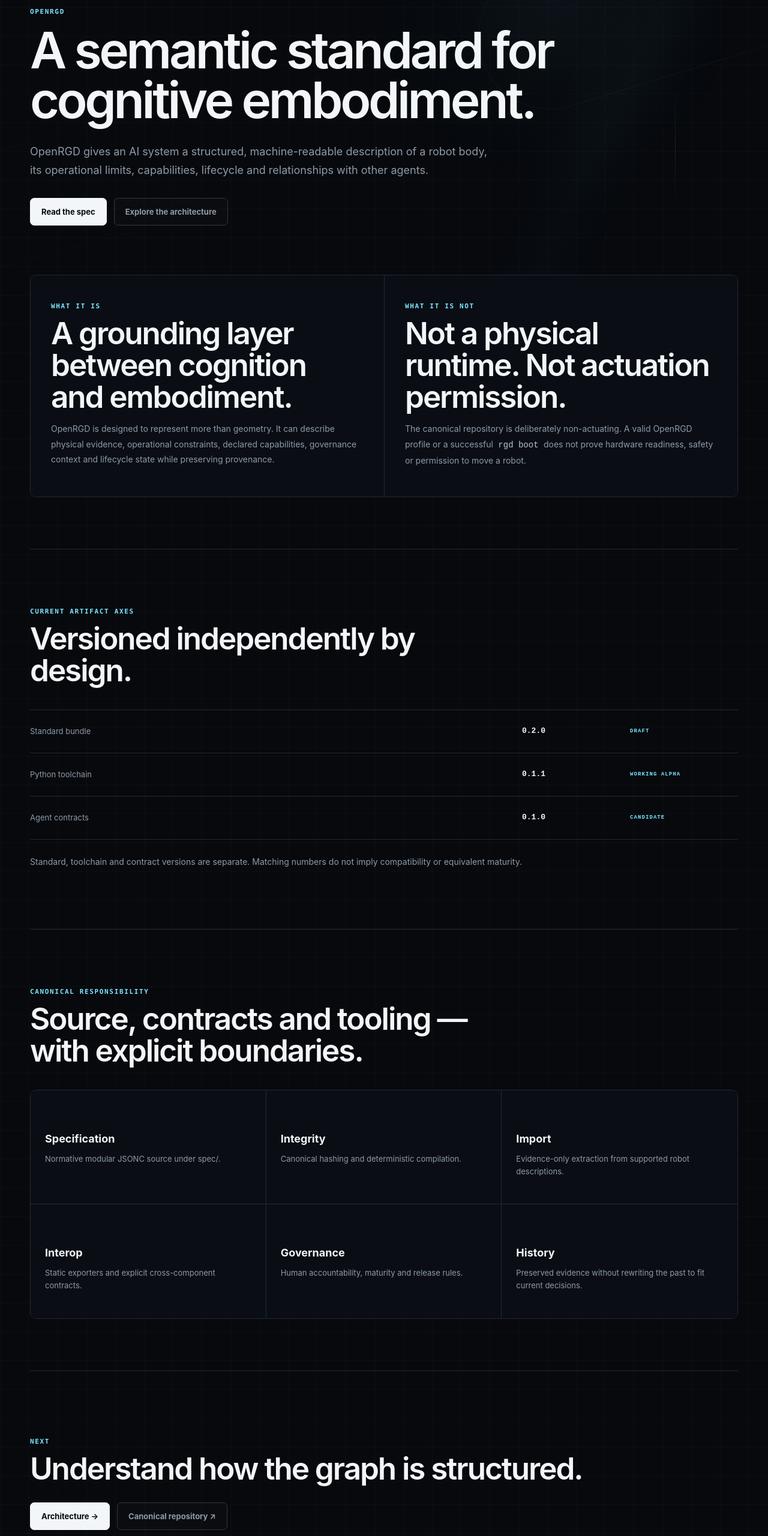
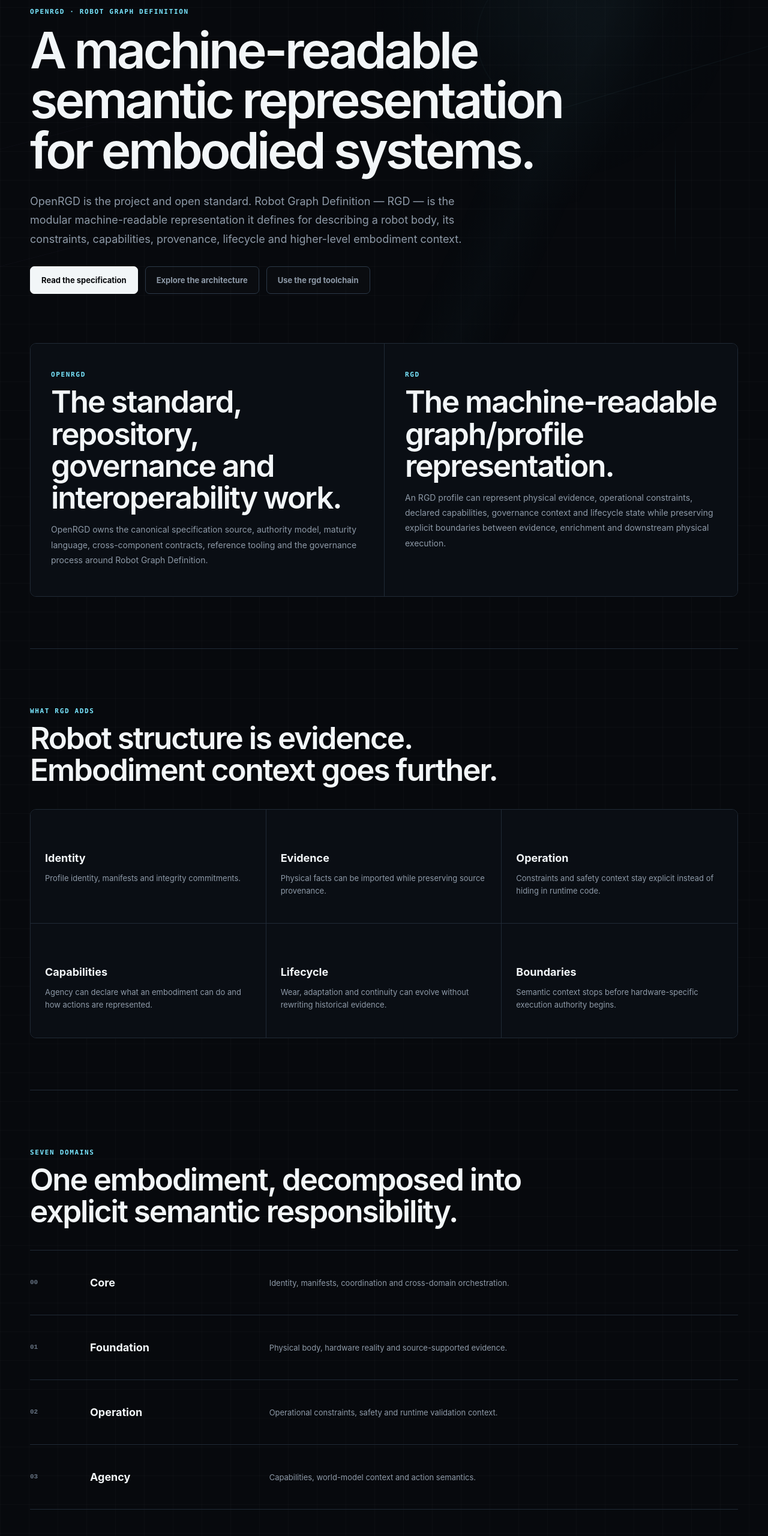
Before and after one commit to OpenRGD/openrgd.org, a Next.js app: page /openrgd in a window 1280 px wide. Shown: the part 180-2741 px from the top of the page at 60% size. Built offline with nearby package versions, Linux system fonts and the light colour scheme.

Commit message:
Separate OpenRGD standard from rgd toolchain

```diff
--- a/app/docs/page.tsx
+++ b/app/docs/page.tsx
@@ -42,8 +42,8 @@ export default function DocsPage() {
           verifies profile integrity, builds deterministic non-actuating context and generates static interoperability artifacts.
         </p>
         <div className="content-actions">
-          <a className="button primary" href="https://github.com/OpenRGD/openrgd" target="_blank" rel="noreferrer">Open repository ↗</a>
-          <a className="button ghost" href="https://github.com/OpenRGD/openrgd/blob/main/CLI_GUIDE.md" target="_blank" rel="noreferrer">CLI reference ↗</a>
+          <a className="button primary" href="/rgd">Explore the rgd toolchain</a>
+          <a className="button ghost" href="https://github.com/OpenRGD/openrgd" target="_blank" rel="noreferrer">Open repository ↗</a>
         </div>
       </section>
 
--- a/app/globals.css
+++ b/app/globals.css
@@ -3339,3 +3339,43 @@ body > main {
     gap: 8px;
   }
 }
+
+
+/* rgd toolchain page */
+.toolchain-command-list {
+  border-top: 1px solid var(--line);
+}
+
+.toolchain-command-list article {
+  min-height: 94px;
+  display: grid;
+  grid-template-columns: 100px minmax(240px,.9fr) 1.4fr;
+  gap: 24px;
+  align-items: center;
+  border-bottom: 1px solid var(--line);
+}
+
+.toolchain-command-list span {
+  color: var(--accent);
+  font: 700 9px/1 ui-monospace, monospace;
+}
+
+.toolchain-command-list code {
+  color: #c3ced8;
+  font: 600 11px/1.5 ui-monospace, monospace;
+}
+
+.toolchain-command-list p {
+  margin: 0;
+  color: var(--muted);
+  font-size: 12px;
+  line-height: 1.65;
+}
+
+@media (max-width: 720px) {
+  .toolchain-command-list article {
+    grid-template-columns: 1fr;
+    gap: 8px;
+    padding-block: 18px;
+  }
+}
--- a/app/openrgd/page.tsx
+++ b/app/openrgd/page.tsx
@@ -1,10 +1,11 @@
 import type { Metadata } from 'next'
 import SiteHeader from '@/components/site-header'
 import SiteFooter from '@/components/site-footer'
+import FormatComparison from '@/components/format-comparison'
 
 export const metadata: Metadata = {
-  title: 'What is OpenRGD?',
-  description: 'OpenRGD is an open, machine-readable standard for cognitive embodiment and robot interoperability.',
+  title: 'OpenRGD — Robot Graph Definition',
+  description: 'OpenRGD defines Robot Graph Definition: an open, machine-readable semantic representation for cognitive embodiment, robot interoperability and grounded AI context.',
   alternates: { canonical: '/openrgd' },
 }
 
@@ -14,49 +15,97 @@ const axes = [
   ['Agent contracts', '0.1.0', 'Candidate'],
 ]
 
+const domains = [
+  ['00', 'Core', 'Identity, manifests, coordination and cross-domain orchestration.'],
+  ['01', 'Foundation', 'Physical body, hardware reality and source-supported evidence.'],
+  ['02', 'Operation', 'Operational constraints, safety and runtime validation context.'],
+  ['03', 'Agency', 'Capabilities, world-model context and action semantics.'],
+  ['04', 'Volition', 'Values, alignment and decision governance.'],
+  ['05', 'Evolution', 'Lifecycle, wear, adaptation and continuity.'],
+  ['06', 'Ether', 'Collective, social and inter-agent semantics.'],
+]
+
 export default function OpenRGDPage() {
   return (
     <main className="content-page">
       <SiteHeader />
+
       <section className="content-hero shell">
-        <p className="kicker">OPENRGD</p>
-        <h1>A semantic standard for cognitive embodiment.</h1>
+        <p className="kicker">OPENRGD · ROBOT GRAPH DEFINITION</p>
+        <h1>A machine-readable semantic representation for embodied systems.</h1>
         <p>
-          OpenRGD gives an AI system a structured, machine-readable description of a robot body,
-          its operational limits, capabilities, lifecycle and relationships with other agents.
+          OpenRGD is the project and open standard. Robot Graph Definition — RGD — is the modular
+          machine-readable representation it defines for describing a robot body, its constraints,
+          capabilities, provenance, lifecycle and higher-level embodiment context.
         </p>
         <div className="content-actions">
-          <a className="button primary" href="/spec">Read the spec</a>
+          <a className="button primary" href="/spec">Read the specification</a>
           <a className="button ghost" href="/architecture">Explore the architecture</a>
+          <a className="button ghost" href="/rgd">Use the rgd toolchain</a>
         </div>
       </section>
 
       <section className="shell content-split">
         <article>
-          <p className="kicker">WHAT IT IS</p>
-          <h2>A grounding layer between cognition and embodiment.</h2>
+          <p className="kicker">OPENRGD</p>
+          <h2>The standard, repository, governance and interoperability work.</h2>
           <p>
-            OpenRGD is designed to represent more than geometry. It can describe physical evidence,
-            operational constraints, declared capabilities, governance context and lifecycle state while preserving provenance.
+            OpenRGD owns the canonical specification source, authority model, maturity language,
+            cross-component contracts, reference tooling and the governance process around Robot Graph Definition.
           </p>
         </article>
         <article>
-          <p className="kicker">WHAT IT IS NOT</p>
-          <h2>Not a physical runtime. Not actuation permission.</h2>
+          <p className="kicker">RGD</p>
+          <h2>The machine-readable graph/profile representation.</h2>
           <p>
-            The canonical repository is deliberately non-actuating. A valid OpenRGD profile or a successful
-            <code> rgd boot </code> does not prove hardware readiness, safety or permission to move a robot.
+            An RGD profile can represent physical evidence, operational constraints, declared capabilities,
+            governance context and lifecycle state while preserving explicit boundaries between evidence,
+            enrichment and downstream physical execution.
           </p>
         </article>
       </section>
 
       <section className="shell content-section">
         <div className="content-section-head">
+          <p className="kicker">WHAT RGD ADDS</p>
+          <h2>Robot structure is evidence. Embodiment context goes further.</h2>
+        </div>
+        <div className="content-card-grid">
+          {[
+            ['Identity', 'Profile identity, manifests and integrity commitments.'],
+            ['Evidence', 'Physical facts can be imported while preserving source provenance.'],
+            ['Operation', 'Constraints and safety context stay explicit instead of hiding in runtime code.'],
+            ['Capabilities', 'Agency can declare what an embodiment can do and how actions are represented.'],
+            ['Lifecycle', 'Wear, adaptation and continuity can evolve without rewriting historical evidence.'],
+            ['Boundaries', 'Semantic context stops before hardware-specific execution authority begins.'],
+          ].map(([title,copy])=>(
+            <article className="content-card" key={title}><h3>{title}</h3><p>{copy}</p></article>
+          ))}
+        </div>
+      </section>
+
+      <section className="shell content-section">
+        <div className="content-section-head">
+          <p className="kicker">SEVEN DOMAINS</p>
+          <h2>One embodiment, decomposed into explicit semantic responsibility.</h2>
+        </div>
+        <div className="domain-stack">
+          {domains.map(([code,name,copy])=>(
+            <article className="domain" key={code}>
+              <div className="domain-code">{code}</div>
+              <div className="domain-body"><h3>{name}</h3><p>{copy}</p></div>
+            </article>
+          ))}
+        </div>
+      </section>
+
+      <section className="shell content-section">
+        <div className="content-section-head">
           <p className="kicker">CURRENT ARTIFACT AXES</p>
-          <h2>Versioned independently by design.</h2>
+          <h2>Standard, toolchain and contracts are versioned independently.</h2>
         </div>
         <div className="data-list">
-          {axes.map(([artifact, version, status]) => (
+          {axes.map(([artifact,version,status])=>(
             <div className="data-row" key={artifact}>
               <span>{artifact}</span>
               <strong>{version}</strong>
@@ -65,37 +114,39 @@ export default function OpenRGDPage() {
           ))}
         </div>
         <p className="content-note">
-          Standard, toolchain and contract versions are separate. Matching numbers do not imply compatibility or equivalent maturity.
+          Matching version numbers never imply equivalent maturity or compatibility.
+          The standard bundle, Python toolchain and agent contracts remain separate release axes.
         </p>
       </section>
 
       <section className="shell content-section">
         <div className="content-section-head">
-          <p className="kicker">CANONICAL RESPONSIBILITY</p>
-          <h2>Source, contracts and tooling — with explicit boundaries.</h2>
+          <p className="kicker">COMPLEMENTARY LAYERS</p>
+          <h2>RGD is designed to sit beside established robot-description technologies.</h2>
         </div>
-        <div className="content-card-grid">
-          {[
-            ['Specification', 'Normative modular JSONC source under spec/.'],
-            ['Integrity', 'Canonical hashing and deterministic compilation.'],
-            ['Import', 'Evidence-only extraction from supported robot descriptions.'],
-            ['Interop', 'Static exporters and explicit cross-component contracts.'],
-            ['Governance', 'Human accountability, maturity and release rules.'],
-            ['History', 'Preserved evidence without rewriting the past to fit current decisions.'],
-          ].map(([title, copy]) => (
-            <article className="content-card" key={title}><h3>{title}</h3><p>{copy}</p></article>
-          ))}
-        </div>
+        <FormatComparison />
+      </section>
+
+      <section className="shell warning-panel">
+        <span>NON-ACTUATING BOUNDARY</span>
+        <h2>A valid RGD profile is context, not permission to move a robot.</h2>
+        <p>
+          The canonical repository does not ship a physical embodied runtime or Body Adapter.
+          Validation, compilation and grounding context do not prove hardware compatibility,
+          operational safety or execution authorization.
+        </p>
       </section>
 
       <section className="shell content-cta">
         <p className="kicker">NEXT</p>
-        <h2>Understand how the graph is structured.</h2>
+        <h2>Understand the standard, then use the reference tooling against real robot evidence.</h2>
         <div className="content-actions">
-          <a className="button primary" href="/architecture">Architecture →</a>
+          <a className="button primary" href="/spec">Specification →</a>
+          <a className="button ghost" href="/docs">Developers →</a>
           <a className="button ghost" href="https://github.com/OpenRGD/openrgd" target="_blank" rel="noreferrer">Canonical repository ↗</a>
         </div>
       </section>
+
       <SiteFooter />
     </main>
   )
--- a/app/page.tsx
+++ b/app/page.tsx
@@ -140,7 +140,7 @@ export default async function HomePage() {
             <h2>One robot can exist across several description layers.</h2>
           </div>
           <p>
-            URDF, USD, SDF and RGD overlap on physical facts, but each has a different center of responsibility.
+            URDF, USD, SDF, MJCF and RGD overlap on physical facts, but each has a different center of responsibility.
           </p>
         </div>
         <div className="formats-home-grid" data-reveal>
@@ -148,7 +148,7 @@ export default async function HomePage() {
             ['/urdf', 'URDF', 'Robot structure'],
             ['/usd', 'USD', 'Composable scenes'],
             ['/sdf', 'SDF', 'Simulation worlds'],
-            ['/rgd', 'RGD', 'Semantic embodiment'],
+            ['/openrgd', 'RGD', 'Semantic embodiment'],
           ].map(([href, title, copy]) => (
             <a href={href} className="formats-home-card" key={href}>
               <span>{title}</span>
--- a/app/robot-description-formats/page.tsx
+++ b/app/robot-description-formats/page.tsx
@@ -41,7 +41,7 @@ export default function RobotDescriptionFormatsPage() {
             ['USD', 'Strong for scalable scenegraphs, composition and rich scene/physics data.', '/usd'],
             ['SDF', 'Strong for simulation-oriented robots, models, sensors and whole environments.', '/sdf'],
             ['MJCF', 'MuJoCo-native dynamic modeling with rich simulator-specific bodies, actuators, tendons and sensors.', '/mjcf'],
-            ['RGD', 'Focused on semantic embodiment, provenance, operational context and machine-readable grounding.', '/rgd'],
+            ['RGD', 'Focused on semantic embodiment, provenance, operational context and machine-readable grounding.', '/openrgd'],
           ].map(([title, copy, href]) => (
             <a className="content-card" href={href} key={title}>
               <h3>{title}</h3>
--- a/app/standards/page.tsx
+++ b/app/standards/page.tsx
@@ -11,12 +11,12 @@ export const metadata: Metadata = {
 const groups = [
   {
     eyebrow: 'OPENRGD STANDARD',
-    title: 'RGD and the canonical specification',
+    title: 'OpenRGD and the canonical specification',
     copy: 'The normative source, versioning model and machine-readable semantic embodiment representation.',
     links: [
+      ['/openrgd', 'OpenRGD / Robot Graph Definition'],
       ['/spec', 'Specification'],
-      ['/rgd', 'RGD'],
-      ['/docs', 'Getting started'],
+      ['/architecture', 'Architecture'],
     ],
   },
   {
--- a/components/format-comparison.tsx
+++ b/components/format-comparison.tsx
@@ -29,7 +29,7 @@ const rows = [
   },
   {
     format: 'RGD',
-    href: '/rgd',
+    href: '/openrgd',
     responsibility: 'Semantic embodiment graph',
     strength: 'Identity, physical evidence, operational constraints, capability semantics, provenance and lifecycle context.',
     boundary: 'Does not replace scene composition, a physics engine, middleware or a physical runtime.',
--- a/components/format-vs-rgd-page.tsx
+++ b/components/format-vs-rgd-page.tsx
@@ -47,7 +47,7 @@ export function FormatVsRgdPage({
         <div className="comparison-pair">
           <a href={formatHref}>{formatName}</a>
           <span>+</span>
-          <a href="/rgd">RGD</a>
+          <a href="/openrgd">RGD</a>
         </div>
       </section>
 
@@ -135,7 +135,7 @@ export function FormatVsRgdPage({
 
       <section className="shell comparison-nav">
         <a href="/robot-description-formats">← All description formats</a>
-        <a href="/rgd">RGD reference →</a>
+        <a href="/openrgd">RGD reference →</a>
       </section>
 
       <SiteFooter />
```
Also changed, not shown: app/rgd/page.tsx (+116 -53 lines).
